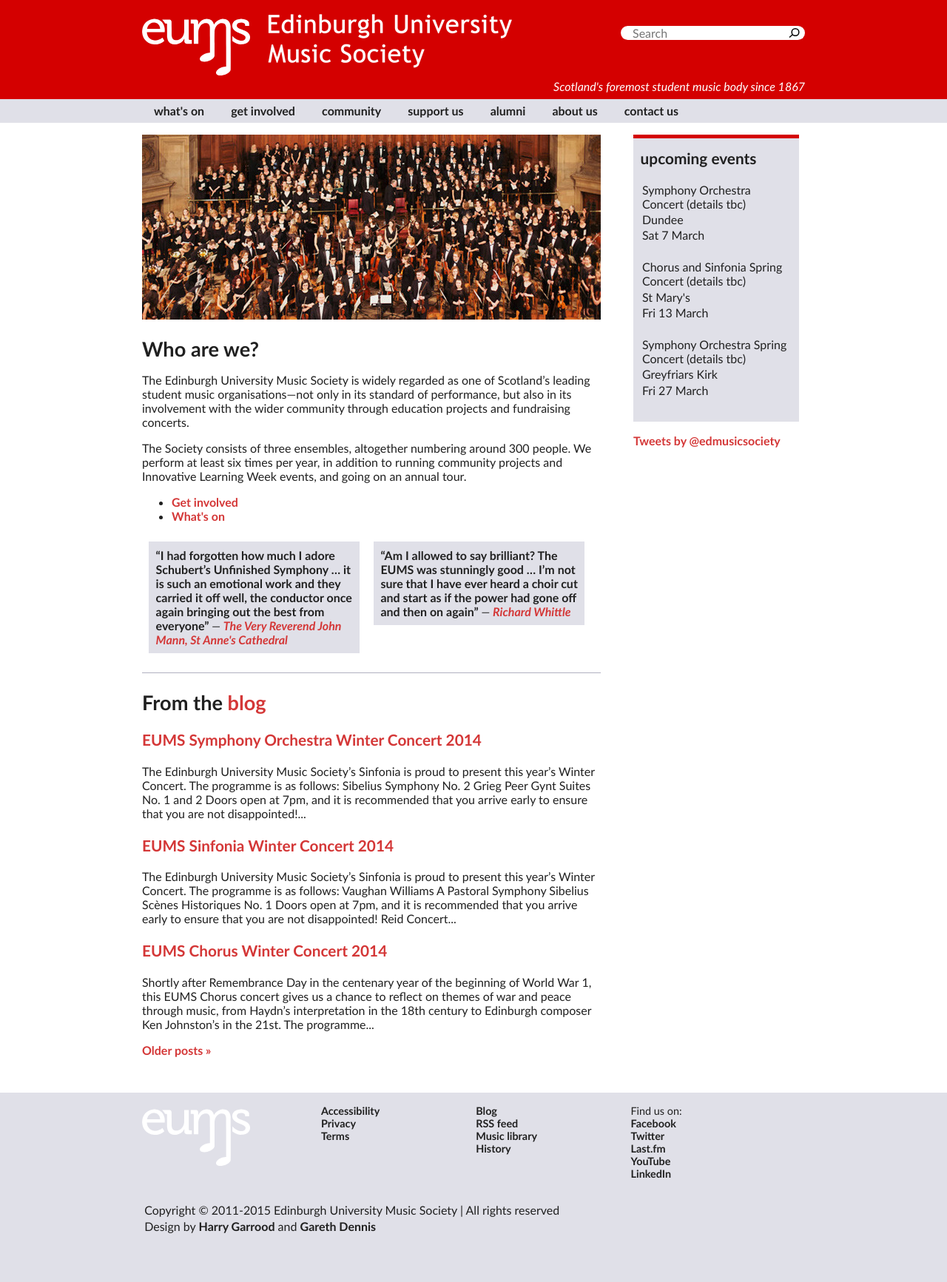
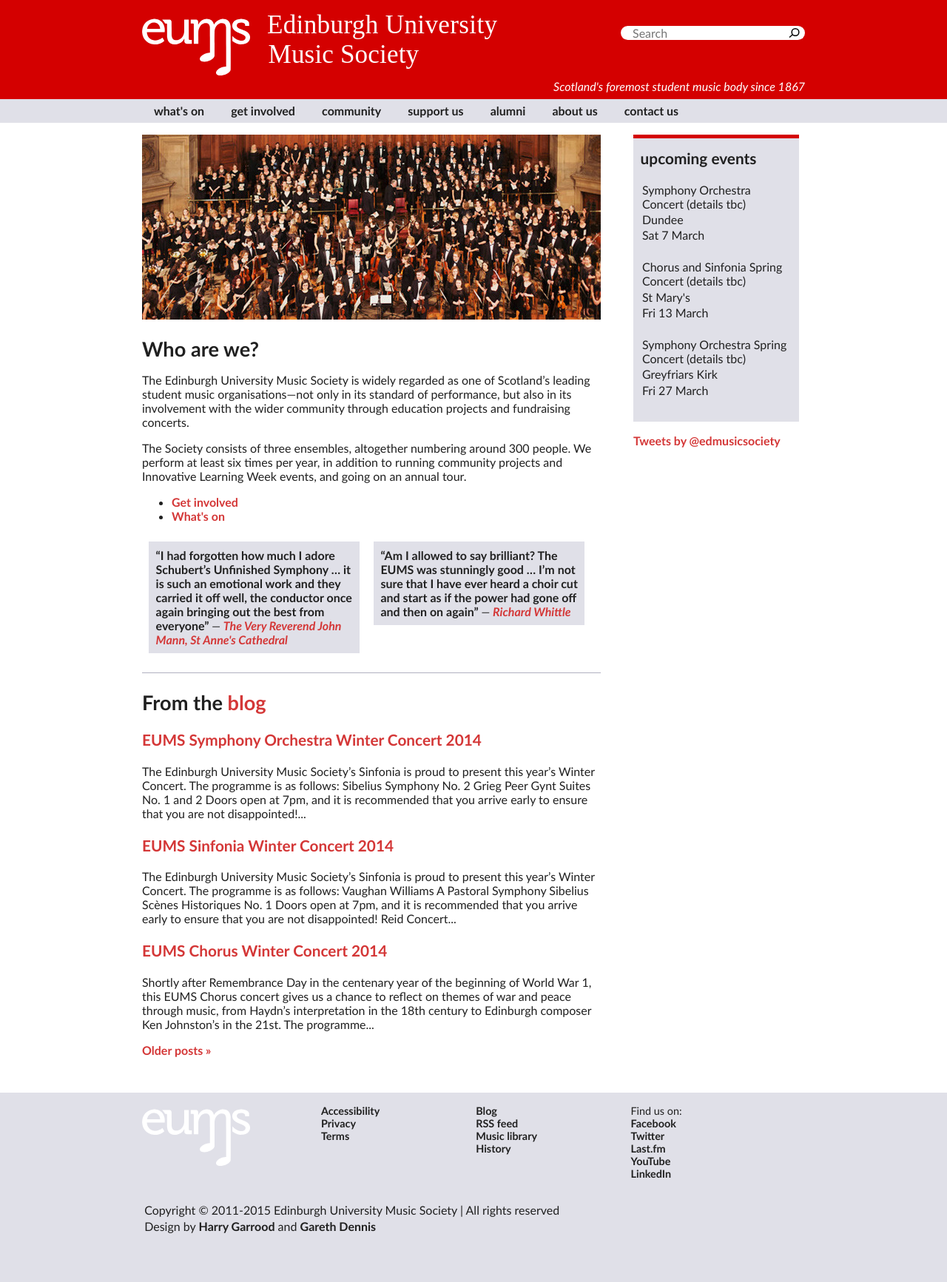
Before and after one commit to eums/website, a Jekyll site: the page built from index.markdown, in a window 1280 px wide. Shown: the whole page at 74% size. Built offline with Jekyll 4.4.1, drawn with Linux system fonts in a browser that asks for light colours; comment, search, counter and statistics services are not loaded.

Commit message:
Use SVG image for logo text

```diff
--- a/_sass/_responsive.scss
+++ b/_sass/_responsive.scss
@@ -122,10 +122,9 @@
         }
 
         .logo-text {
-            background-image: url(/assets/img/eums-logo-text.png);
+            @include svg-background('/assets/img/eums-logo-text.svg', '/assets/img/eums-logo-text.png');
             background-repeat: no-repeat;
-            /* copy dimensions from the image; for some reason it disappears unless
-             * these are present */
+            background-size: 354px 83px;
             width: 354px;
             height: 83px;
         }
```
